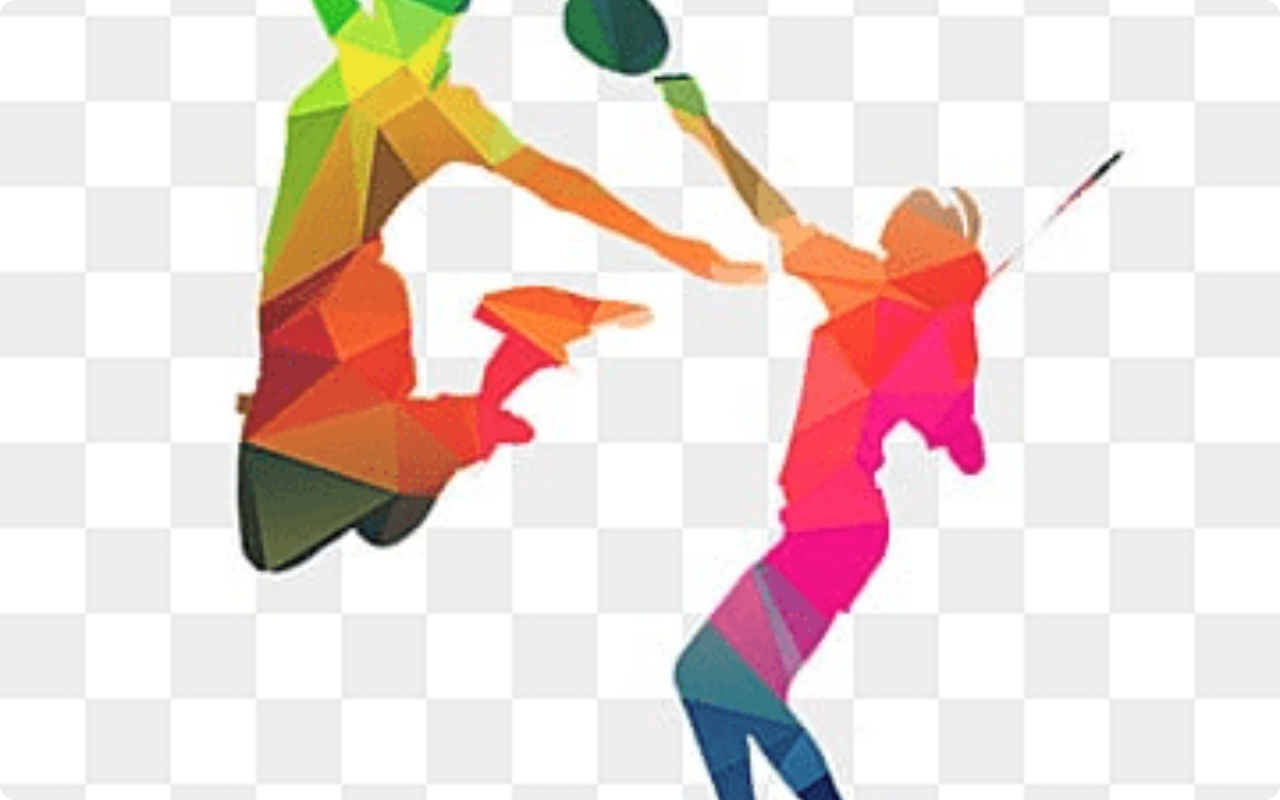
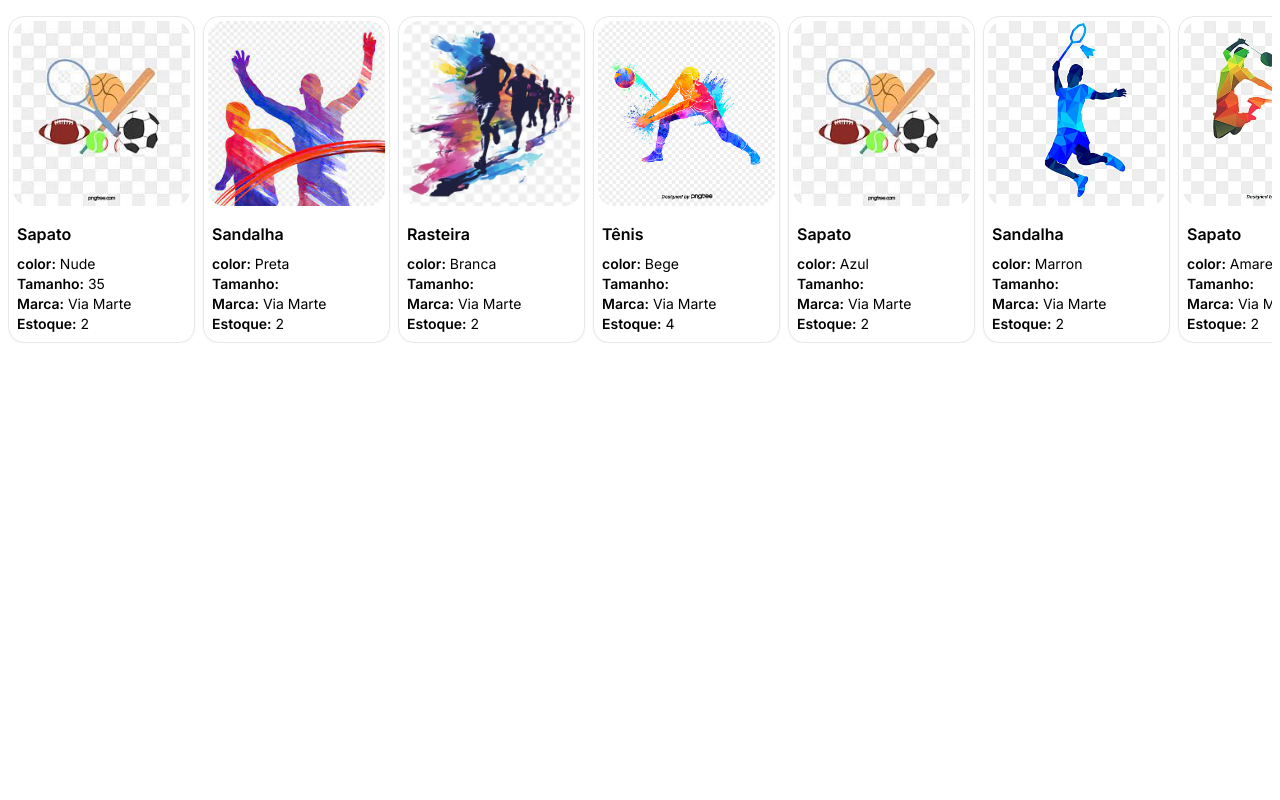
Before and after one commit to joao-arce/app-screenshot, a Next.js app: page / in a window 1280 px wide. Built offline with nearby package versions, Linux system fonts and the light colour scheme.

Commit message:
fix: correcting card size

```diff
--- a/src/components/items.tsx
+++ b/src/components/items.tsx
@@ -14,9 +14,9 @@ const Items = () => {
 	return (
 		<div className="flex gap-2 overflow-auto [&::-webkit-scrollbar]:hidden">
 			{products.map((p) => (
-				<Card key={p.id} className="min-w-[180px] rounded-2xl">
+				<Card key={p.id} className="min-w-[187px] rounded-2xl">
 					<CardContent className="p-0 px-1 pt-1">
-						<div className="h-[180px] w-full">
+						<div className="relative h-[185px] w-full">
 							<Image
 								fill
 								className="object-cover rounded-2xl"
```
